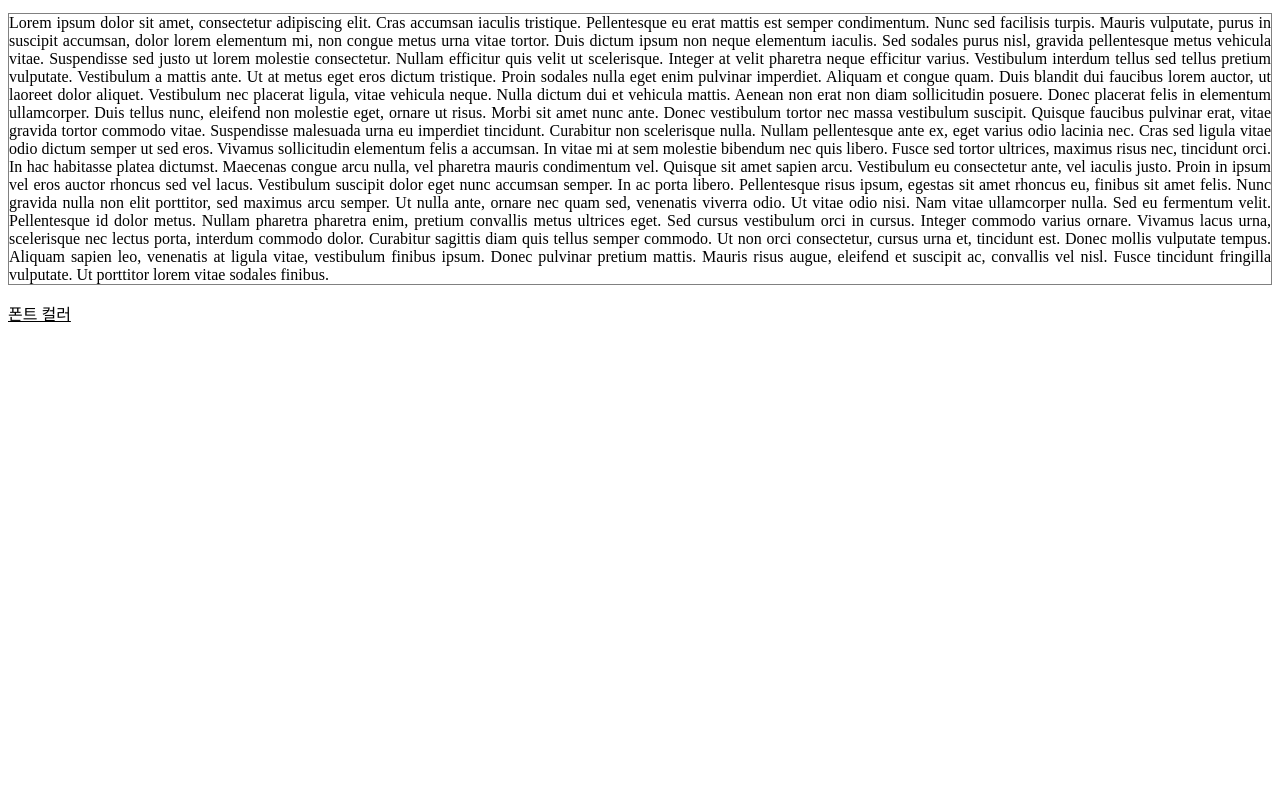
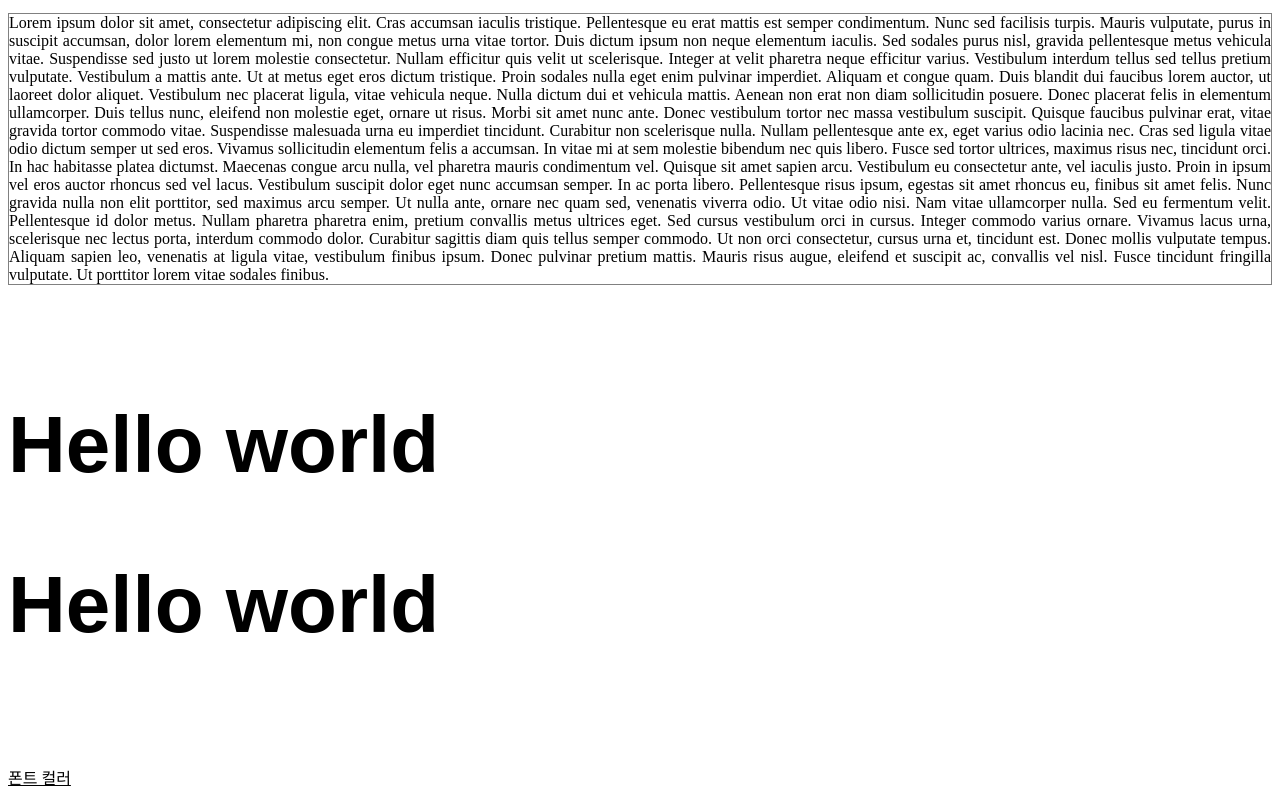
Before and after one commit to LeeHuiJu/web-begin, a plain HTML site: page study/css연습장.html in a window 1280 px wide. Shown: the part 874-1671 px from the top of the page. Before the commit the page ends 1207 px from the top, so only its background shows below. Drawn offline with Linux system fonts and the light colour scheme.

Commit message:
CSS font 연습

```diff
--- a/study/css연습장.html
+++ b/study/css연습장.html
@@ -38,6 +38,12 @@
         text-align:justify;
         border: 1px solid gray;
       }
+      #type1{
+        font-size:5rem;
+        font-family: arial, verdana, "Helvetica Neue", serif;
+        font-weight: bold;
+        line-height: 2;
+      }
     </style>
   </head>
   <body>
@@ -71,6 +77,10 @@
         In hac habitasse platea dictumst. Maecenas congue arcu nulla, vel pharetra mauris condimentum vel. Quisque sit amet sapien arcu. Vestibulum eu consectetur ante, vel iaculis justo. Proin in ipsum vel eros auctor rhoncus sed vel lacus. Vestibulum suscipit dolor eget nunc accumsan semper. In ac porta libero. Pellentesque risus ipsum, egestas sit amet rhoncus eu, finibus sit amet felis. Nunc gravida nulla non elit porttitor, sed maximus arcu semper. Ut nulla ante, ornare nec quam sed, venenatis viverra odio. Ut vitae odio nisi. Nam vitae ullamcorper nulla. Sed eu fermentum velit. Pellentesque id dolor metus. Nullam pharetra pharetra enim, pretium convallis metus ultrices eget. Sed cursus vestibulum orci in cursus.
         Integer commodo varius ornare. Vivamus lacus urna, scelerisque nec lectus porta, interdum commodo dolor. Curabitur sagittis diam quis tellus semper commodo. Ut non orci consectetur, cursus urna et, tincidunt est. Donec mollis vulputate tempus. Aliquam sapien leo, venenatis at ligula vitae, vestibulum finibus ipsum. Donec pulvinar pretium mattis. Mauris risus augue, eleifend et suscipit ac, convallis vel nisl. Fusce tincidunt fringilla vulputate. Ut porttitor lorem vitae sodales finibus.
       </p>
+      <p id="type1">
+        Hello world<br>
+        Hello world
+      </p>
       <a href="http://www.w3schools.com/css/css_colors.asp"><stromg>폰트 컬러</stromg></a>
   </body>
 </html>
```
